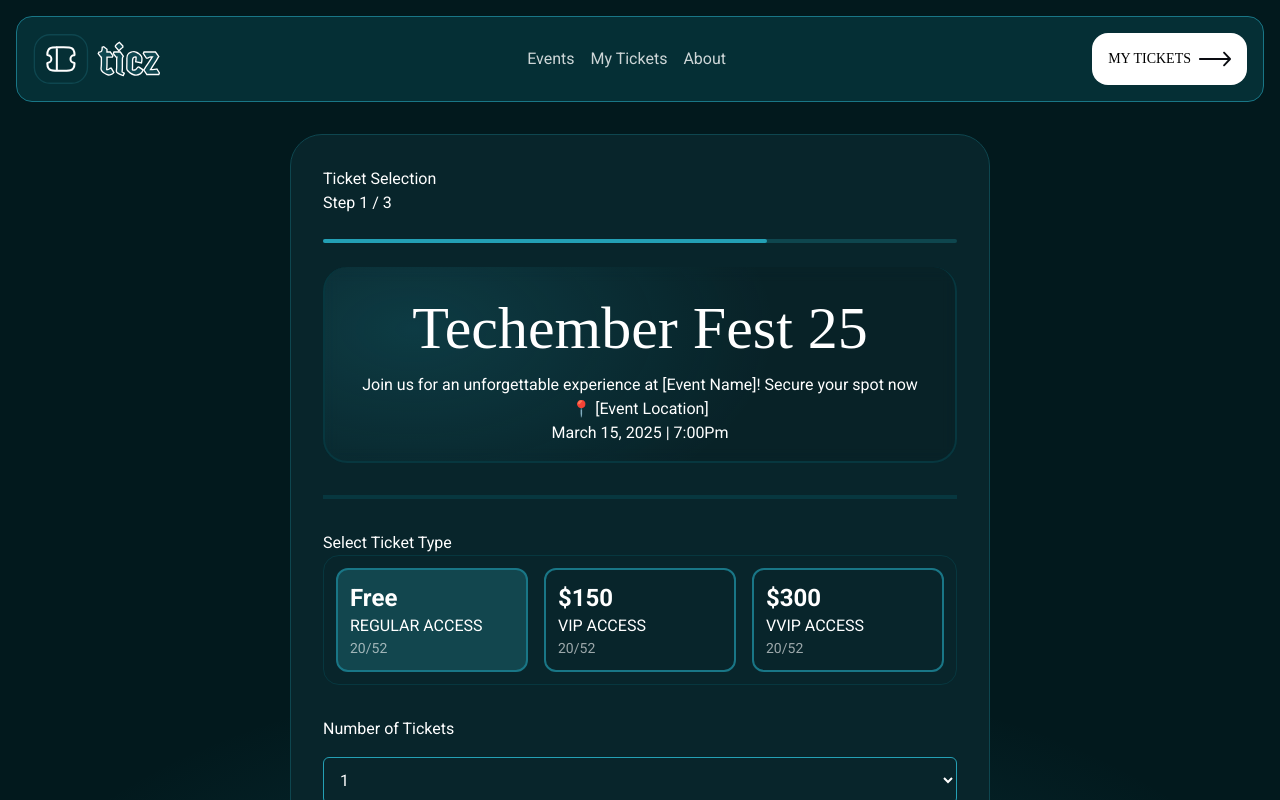
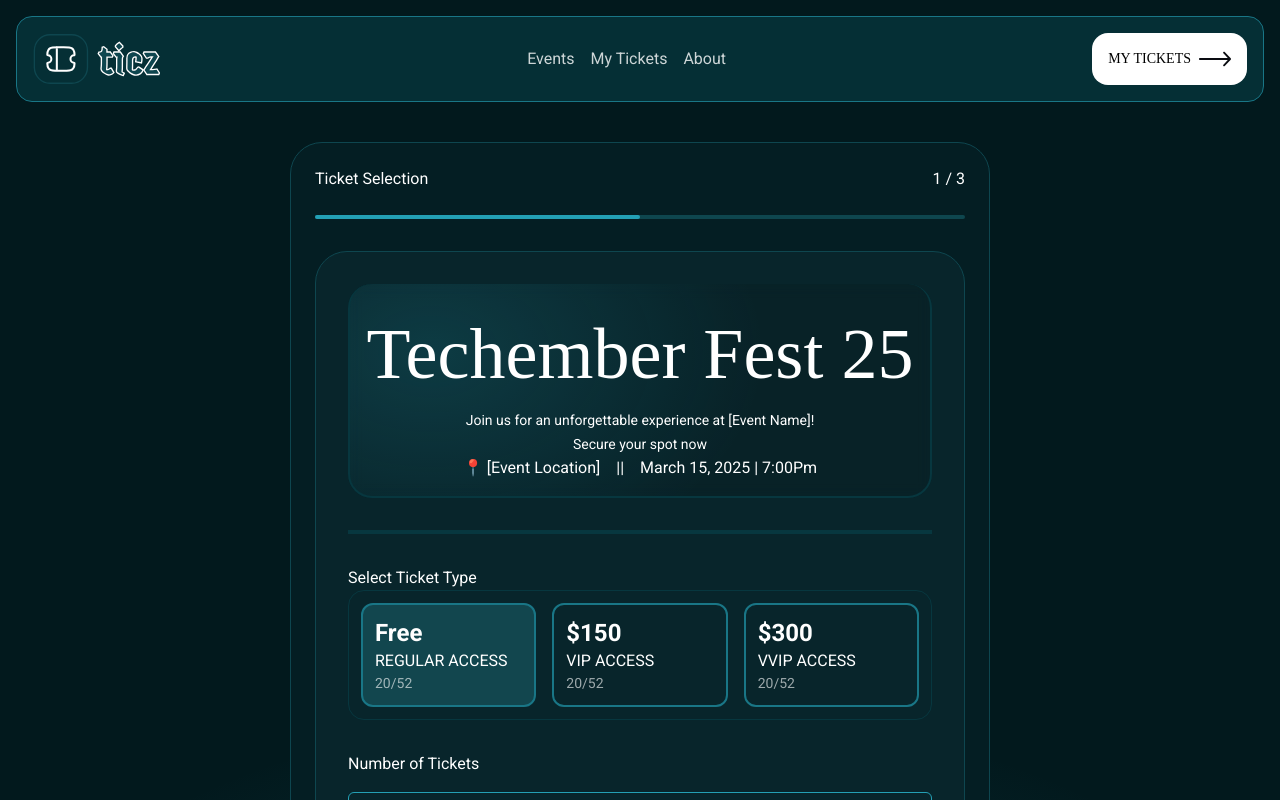
Before and after one commit to BEEJAYOFGOD/hng-stage2, a React (Vite) app: page / in a window 1280 px wide. Shown: the top 800 px of the page. Built offline with nearby package versions, Linux system fonts and the light colour scheme; a web font is replaced by a local one.

Commit message:
changed to correct border and layout

```diff
--- a/src/App.jsx
+++ b/src/App.jsx
@@ -38,6 +38,7 @@ function App() {
     currentStepIndex,
     setCurrentStepIndex,
     step,
+    steps,
     isLastStep,
     next,
     back,
@@ -90,9 +91,35 @@ function App() {
       <main className="min-h-full bg-[#02191D] p-4 text-white font-roboto md:pb-32 md:bg-[radial-gradient(52.52%_32.71%_at_50%_97.66%,_rgba(36,160,181,0.2)_0%,_rgba(36,160,181,0)_100%)]">
         <Navbar />
 
+        <div className="border border-btn-border max-w-[43.75rem] rounded-4xl  p-6 m-auto md:bg-[#041E23] bg-[#08252B] mt-10">
+          <div className="flex justify-between">
+            <h1>
+              {currentStepIndex === 0
+                ? "Ticket Selection"
+                : currentStepIndex == 1
+                ? " Attendee Details"
+                : "Ready"}
+            </h1>
+            <p>
+              {currentStepIndex + 1} / {steps.length}
+            </p>
+          </div>
+
+          {/* progressbar */}
+          <div
+            className={`bg-[#0e464e] relative before:absolute h-1 before:h-full ${
+              currentStepIndex == 0
+                ? "before:w-[50%]"
+                : currentStepIndex == 1
+                ? "before:w-[75%]"
+                : "before:w-[100%]"
+            }  before:bg-[#23a0b5] my-6 rounded-md before:rounded-md`}
+          ></div>
+          {/* progressbar */}
+
           <form
             onSubmit={handleFormSubmit}
-          className="border border-btn-border rounded-2xl p-4 md:p-8 mt-8 max-w-[43.75rem] m-auto md:rounded-4xl bg-[#08252B]"
+            className="md:border md:border-btn-border rounded-2xl p-0 md:p-8 mt-8  m-auto md:rounded-4xl md:bg-[#08252B]"
           >
             {step}
 
@@ -104,7 +131,7 @@ function App() {
                 {currentStepIndex == 0
                   ? "Next"
                   : currentStepIndex == 1
-                ? "Get Your Free Tickets"
+                  ? `Get Your ${userEventDetails.ticketType} Tickets`
                   : "Download Ticket"}
               </button>
               <button
@@ -132,6 +159,7 @@ function App() {
               </button>
             </div>
           </form>
+        </div>
       </main>
     </>
   );
--- a/src/UserForm.jsx
+++ b/src/UserForm.jsx
@@ -32,21 +32,23 @@ const SelectTicketForm = ({ noOfTicket, ticketType, updateUserInfo }) => {
     <>
       <div>
         <div className="rounded-2xl">
-          <h1>Ticket Selection</h1>
-          <p>Step 1 / 3</p>
-
-          <div className="bg-[#0e464e] relative before:absolute h-1 before:h-full before:w-[70%] before:bg-[#23a0b5] my-6 rounded-md before:rounded-md"></div>
-
           <div className="text-center event_div">
-            <h2 className="font-rage text-6xl leading-normal">
+            <h2 className="font-rage md:text-7xl text-5xl leading-normal">
               Techember Fest 25
             </h2>
-            <p>
+            <p className="md:w-sm md:m-auto text-sm leading-[1.5rem]">
               Join us for an unforgettable experience at [Event Name]! Secure
               your spot now
             </p>
-            <p>📍 [Event Location]</p>
-            <p>March 15, 2025 | 7:00Pm</p>
+
+            <div className="flex justify-center gap-4">
+              <p>📍 [Event Location]</p>
+              <p className="hidden md:flex">||</p>
+              <p>March 15, 2025 | 7:00Pm</p>
+            </div>
+            {/* <p className="md:inline">📍 [Event Location]</p>
+            <p className="md:inline mx-4 hidden">||</p>
+            <p className="md:inline">March 15, 2025 | 7:00Pm</p> */}
           </div>
         </div>
         <div className="bg-[#07373F] h-1 relative my-8"></div>
--- a/src/navbar.jsx
+++ b/src/navbar.jsx
@@ -1,6 +1,5 @@
 import companyLogo from "./assets/compLogo.svg";
 import line from "./assets/Line.svg";
-import { Link } from "react-router-dom";
 
 const Navbar = () => {
   return (
--- a/src/ticketShowcase.jsx
+++ b/src/ticketShowcase.jsx
@@ -16,7 +16,6 @@ const TicketShowcase = ({
 
         <p>Step 3 / 3</p>
       </div>
-      <div className="bg-[#0e464e] relative before:absolute before:left-0 h-1 before:h-full before:w-[90%] before:bg-[#23a0b5] my-8 before:rounded-2xl rounded-2xl"></div>
 
       <h3 className="md:text-4xl text-3xl font-bold font-alatsi">
         Your Ticket is Booked!
--- a/src/useMultiStepForms.jsx
+++ b/src/useMultiStepForms.jsx
@@ -23,6 +23,7 @@ const useMultiStepForm = (steps) => {
   return {
     currentStepIndex,
     setCurrentStepIndex,
+    steps,
     step: steps[currentStepIndex],
     isFirstStep: currentStepIndex === 0,
     isLastStep: currentStepIndex === steps.length - 1,
--- a/src/userDetailsForm.jsx
+++ b/src/userDetailsForm.jsx
@@ -88,7 +88,6 @@ const UserDetailsForm = ({ userName, email, profilePhoto, updateUserInfo }) => {
         <p>Step 2/ 3</p>
       </div>
 
-      <div className="bg-[#0e464e] relative before:absolute h-1 before:h-full before:w-[80%] before:bg-[#23a0b5] my-8 before:rounded-3xl rounded-3xl"></div>
 
       <div className="border p-4 rounded-2xl flex flex-col gap-2 border-btn-border">
         <p>Upload Profile Photo</p>
```
Lines whose indentation alone changed are shown as unchanged.
